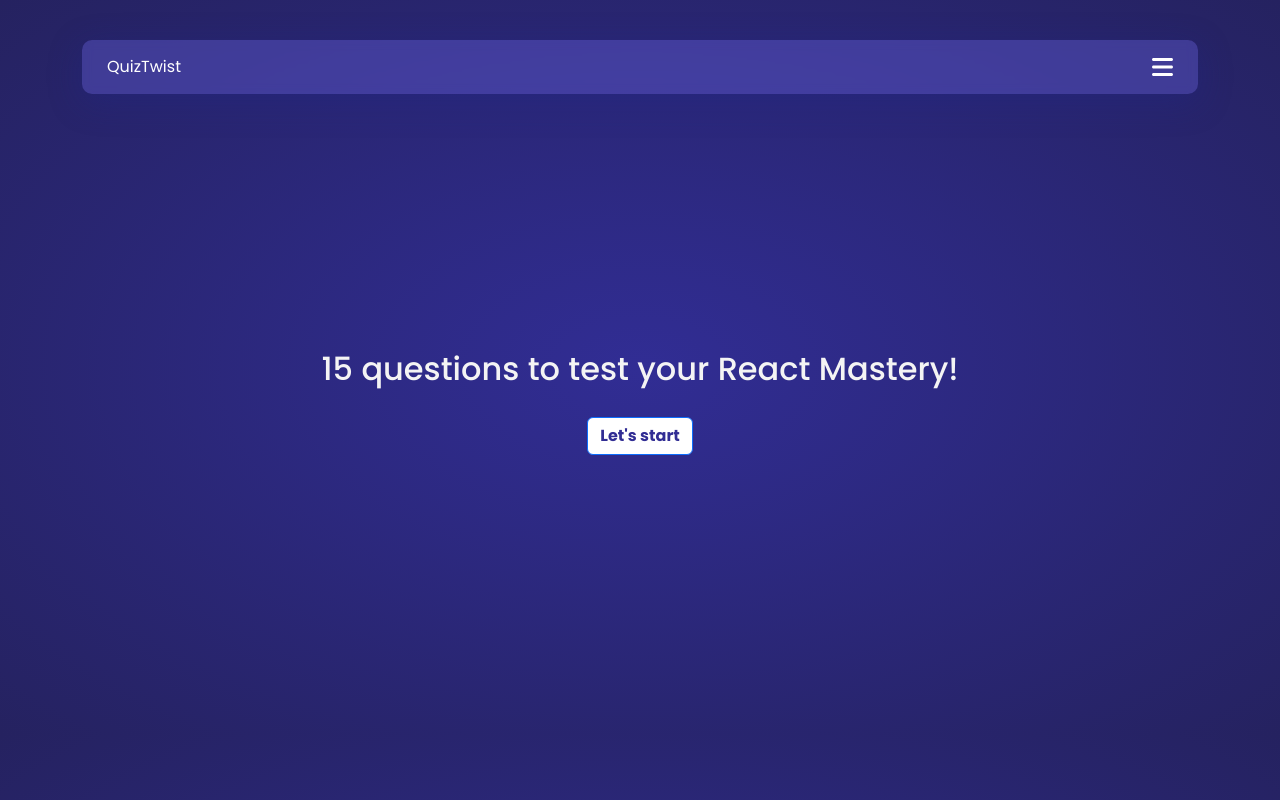
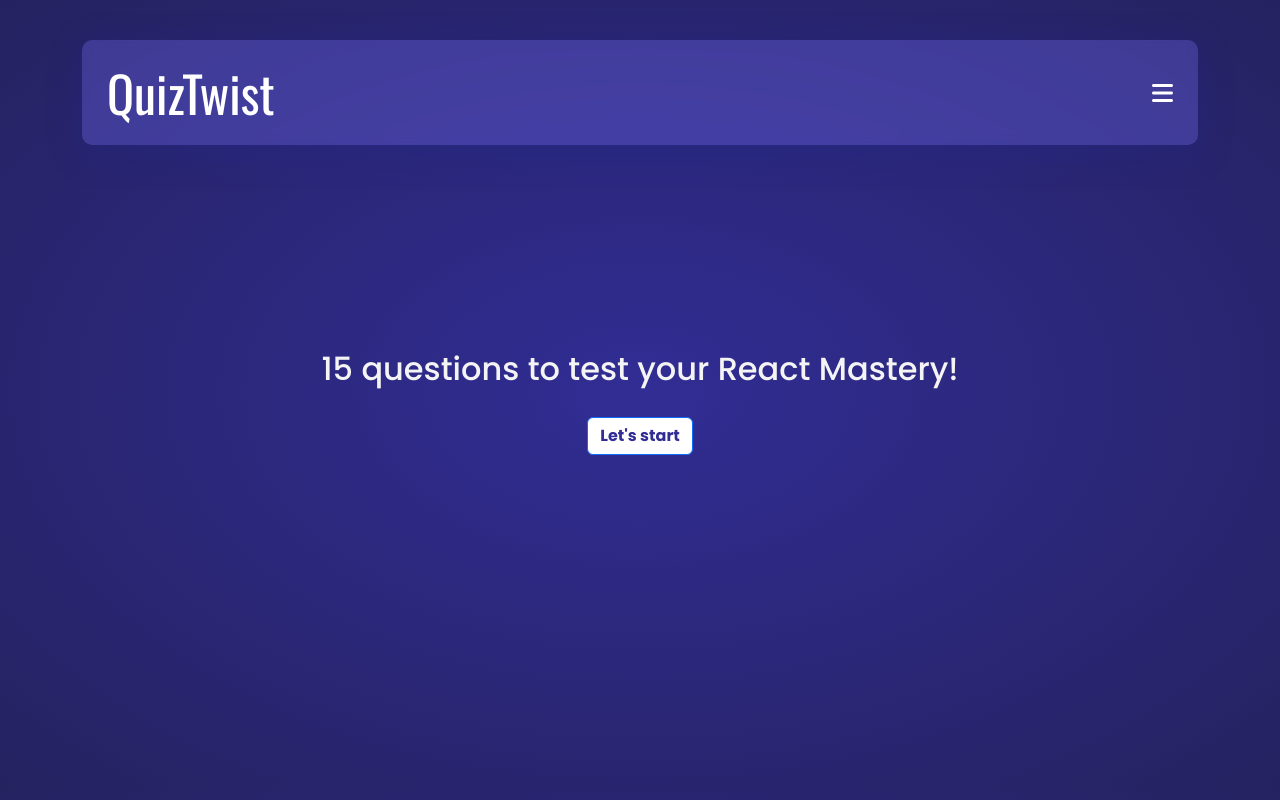
Before and after one commit to wilhelmusolejr/quiztwist, a React (Vite) app: page / in a window 1280 px wide. Built offline with nearby package versions, Linux system fonts and the light colour scheme.

Commit message:
fix bug in logo

```diff
--- a/src/Components/Logo.jsx
+++ b/src/Components/Logo.jsx
@@ -2,8 +2,8 @@ import styles from "./Logo.module.css";
 
 function Logo() {
   return (
-    <div className={styles.Logo}>
-      <a href="#" className="text-decoration-none text-light">
+    <div className={`${styles.logo}`}>
+      <a href="/" className="text-decoration-none text-light">
         QuizTwist
       </a>
     </div>
```
